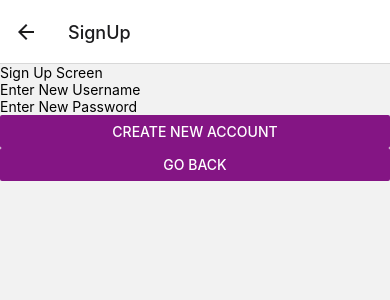
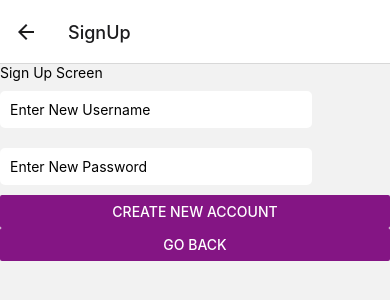
Before and after one commit to JuanPringle/OmniSwipe, a React Native app in the folder my-app/: screen /SignUp in a window 390 px wide. Shown: the top 300 px of the page. Built offline with nearby package versions, Linux system fonts and the light colour scheme.

Commit message:
Update SignUp.js

```diff
--- a/my-app/Screens/SignUp.js
+++ b/my-app/Screens/SignUp.js
@@ -1,5 +1,5 @@
 import React from 'react'
-import { View, Text, TextInput, Button, SafeAreaView } from 'react-native'
+import { View, Text, TextInput, Button, SafeAreaView, StyleSheet } from 'react-native'
 import {useNavigation} from '@react-navigation/core'
 const SignUp = () => {
     const navigation=useNavigation();
@@ -12,23 +12,51 @@ const SignUp = () => {
             onChangeText={setUsername}
             value={username}
             placeholder="Enter New Username"
+            style={styles.input}
         />
 
         <TextInput
             onChangeText={setPassword}
             value={password}
             placeholder="Enter New Password"
+            style={styles.input}
         />
         <Button
             title="Create New Account"
             color="#841584"
+            style={styles.input}
         />
         <Button
             title="Go Back"
             color="#841584"
             onPress={()=>navigation.navigate("Login")}
+            style={styles.input}
         />
         </SafeAreaView>
     );
 }
+
+const styles = StyleSheet.create({
+    container: {
+        flex: 1,
+    },
+    backgroundImage: {
+        flex: 1,
+        resizeMode: 'cover',
+        justifyContent: 'center',
+    },
+    overlay: {
+        backgroundColor: 'rgba(0, 0, 0, 0.5)', // Add an overlay to make text more readable
+        flex: 1,
+        justifyContent: 'center',
+        alignItems: 'center',
+    },
+    input: {
+        backgroundColor: 'white',
+        width: '80%',
+        padding: 10,
+        marginVertical: 10,
+        borderRadius: 5,
+    },
+});
 export default SignUp;
```
